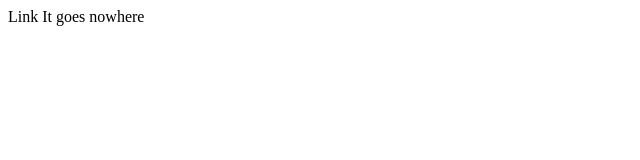
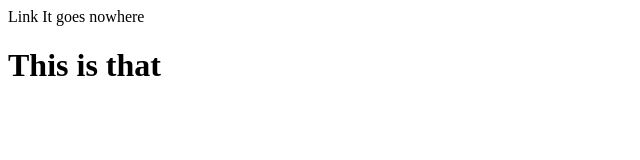
Before and after one commit to VickyKH/iat339-Gitjunk, a plain HTML site: page index.html in a window 1280 px wide. Shown: the whole page, without its empty margins (0-640 px from the left). Drawn offline with Linux system fonts and the light colour scheme.

Commit message:
Changed h1 heading "This is that".

```diff
--- a/index.html
+++ b/index.html
@@ -9,7 +9,7 @@
       <a>Link</a>
       <a>It goes nowhere</a>
     </nav>
-    <h1></h1>
+    <h1>This is that</h1>
   </body>
 
 </html>
```
